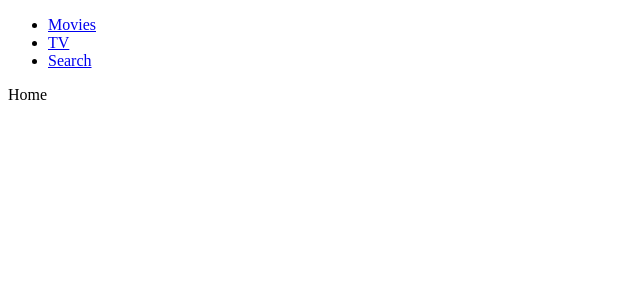
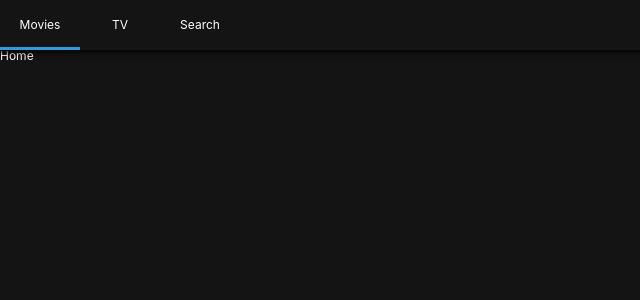
Before and after one commit to wj0415/nomflix, a React (Create React App) app: page / in a window 1280 px wide. Shown: the top 300 px of the page, without its empty margins (0-640 px from the left). Built offline with nearby package versions, Linux system fonts and the light colour scheme.

Commit message:
#4.1 Sexy Networking with Axios

```diff
--- a/package.json
+++ b/package.json
@@ -3,11 +3,14 @@
   "version": "0.1.0",
   "private": true,
   "dependencies": {
+    "axios": "^0.18.0",
     "prop-types": "^15.7.2",
     "react": "^16.8.6",
     "react-dom": "^16.8.6",
     "react-router-dom": "^5.0.0",
-    "react-scripts": "3.0.1"
+    "react-scripts": "3.0.1",
+    "styled-components": "^4.2.0",
+    "styled-reset": "^2.0.11"
   },
   "scripts": {
     "start": "react-scripts start",
--- a/src/Components/App.js
+++ b/src/Components/App.js
@@ -1,12 +1,12 @@
 import React from "react";
 import Router from "Components/Router";
-import Header from "Components/Header";
+import GlobalStyles from "Components/GlobalStyles";
 
 function App() {
   return (
     <>
-      <Header />
       <Router />
+      <GlobalStyles />
     </>
   );
 }
--- /dev/null
+++ b/src/Components/GlobalStyles.js
@@ -0,0 +1,22 @@
+import { createGlobalStyle } from "styled-components";
+import reset from "styled-reset";
+
+const globalStyles = createGlobalStyle`
+    ${reset};
+    a{
+        text-decoration:none;
+        color:inherit;
+    }
+    *{
+        box-sizing:border-box;
+    }
+    body{
+        font-family: -apple-system,system-ui,BlinkMacSystemFont,"Segoe UI",Roboto,"Helvetica Neue",Arial,sans-serif;
+        font-size:12px;
+        background-color:rgba(20,20,20,1);
+        color:white;
+        padding-top:50px;
+    }
+`;
+
+export default globalStyles;
--- a/src/Components/Header.js
+++ b/src/Components/Header.js
@@ -1,17 +1,54 @@
 import React from "react";
+import { Link, withRouter } from "react-router-dom";
+import styled from "styled-components";
 
-export default () => (
-  <header>
-    <ul>
-      <li>
-        <a href="/">Movies</a>
-      </li>
-      <li>
-        <a href="/TV">TV</a>
-      </li>
-      <li>
-        <a href="/search">Search</a>
-      </li>
-    </ul>
-  </header>
-);
+const Header = styled.header`
+  color: white;
+  position: fixed;
+  top: 0;
+  left: 0;
+  width: 100%;
+  height: 50px;
+  display: flex;
+  align-items: center;
+
+  background-color: rgba(20, 20, 20, 0.5);
+  z-index: 10;
+  box-shadow: 0px 1px 5px 2px rgba(0, 0, 0, 0.8);
+`;
+
+const List = styled.ul`
+  display: flex;
+`;
+
+const Item = styled.li`
+  width: 80px;
+  height: 50px;
+  text-align: center;
+  border-bottom: 3px solid
+    ${props => (props.current ? "#3498db" : "transparent")};
+  transition: border-bottom 0.5s ease-in-out;
+`;
+
+const SLink = styled(Link)`
+  height: 50px;
+  display: flex;
+  align-items: center;
+  justify-content: center;
+`;
+
+export default withRouter(({ location: { pathname } }) => (
+  <Header>
+    <List>
+      <Item current={pathname === "/"}>
+        <SLink to="/">Movies</SLink>
+      </Item>
+      <Item current={pathname === "/tv"}>
+        <SLink to="/tv">TV</SLink>
+      </Item>
+      <Item current={pathname === "/search"}>
+        <SLink to="/search">Search</SLink>
+      </Item>
+    </List>
+  </Header>
+));
--- a/src/Components/Router.js
+++ b/src/Components/Router.js
@@ -5,12 +5,14 @@
   Redirect,
   Switch
 } from "react-router-dom";
+import Header from "Components/Header";
 import Home from "Routes/Home";
 import TV from "Routes/TV";
 import Search from "Routes/Search";
 
 export default () => (
   <Router>
+    <Header />
     <Switch>
       <Route path="/" exact component={Home} />
       <Route path="/tv" exact component={TV} />
--- a/src/index.js
+++ b/src/index.js
@@ -1,6 +1,5 @@
 import React from "react";
 import ReactDOM from "react-dom";
-
 import App from "Components/App";
 
 ReactDOM.render(<App />, document.getElementById("root"));
```
Also changed, not shown: src/api.js (added, +13 -0 lines), 2 other files (tests, documents, lock files or other folders).
